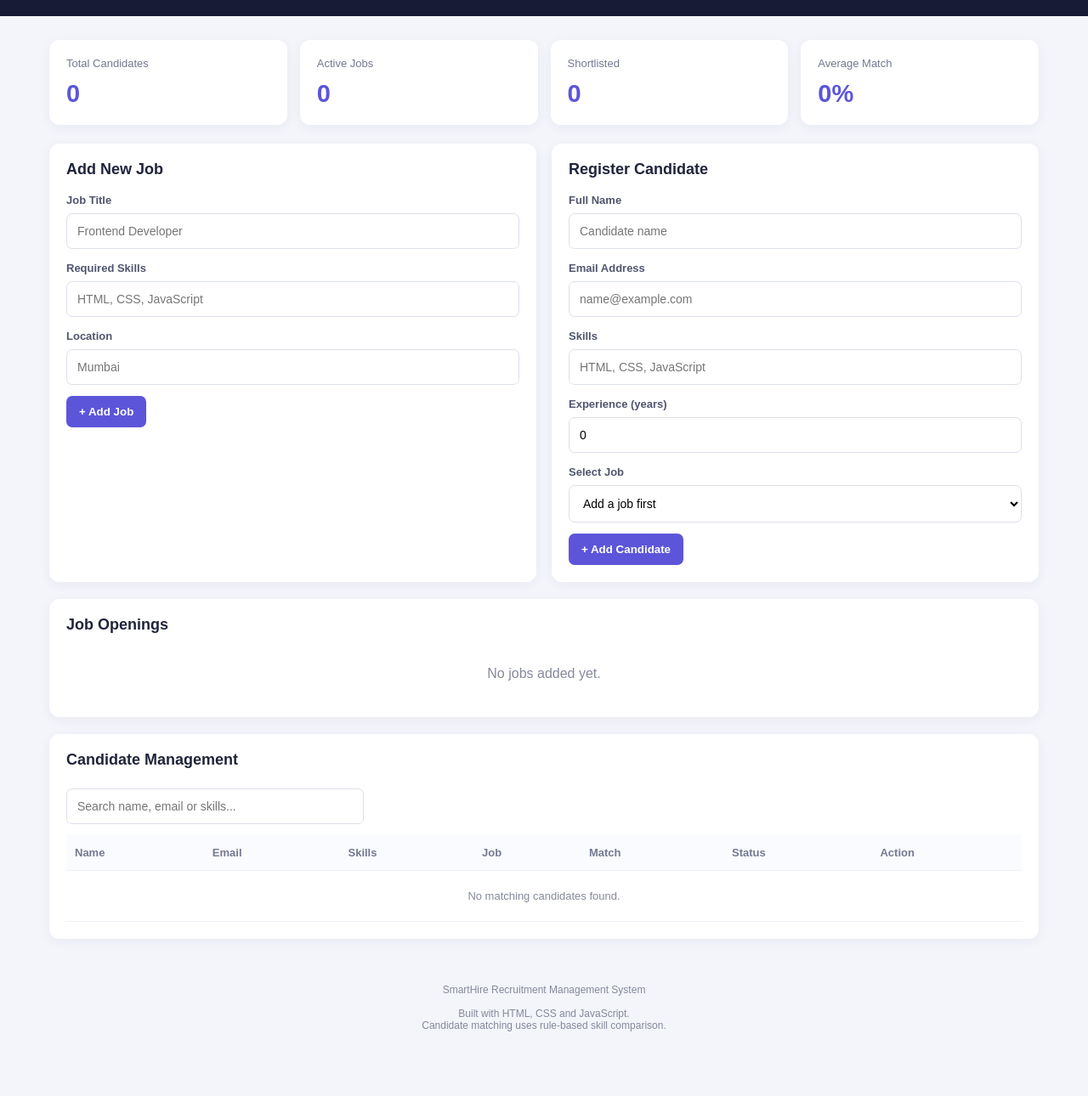
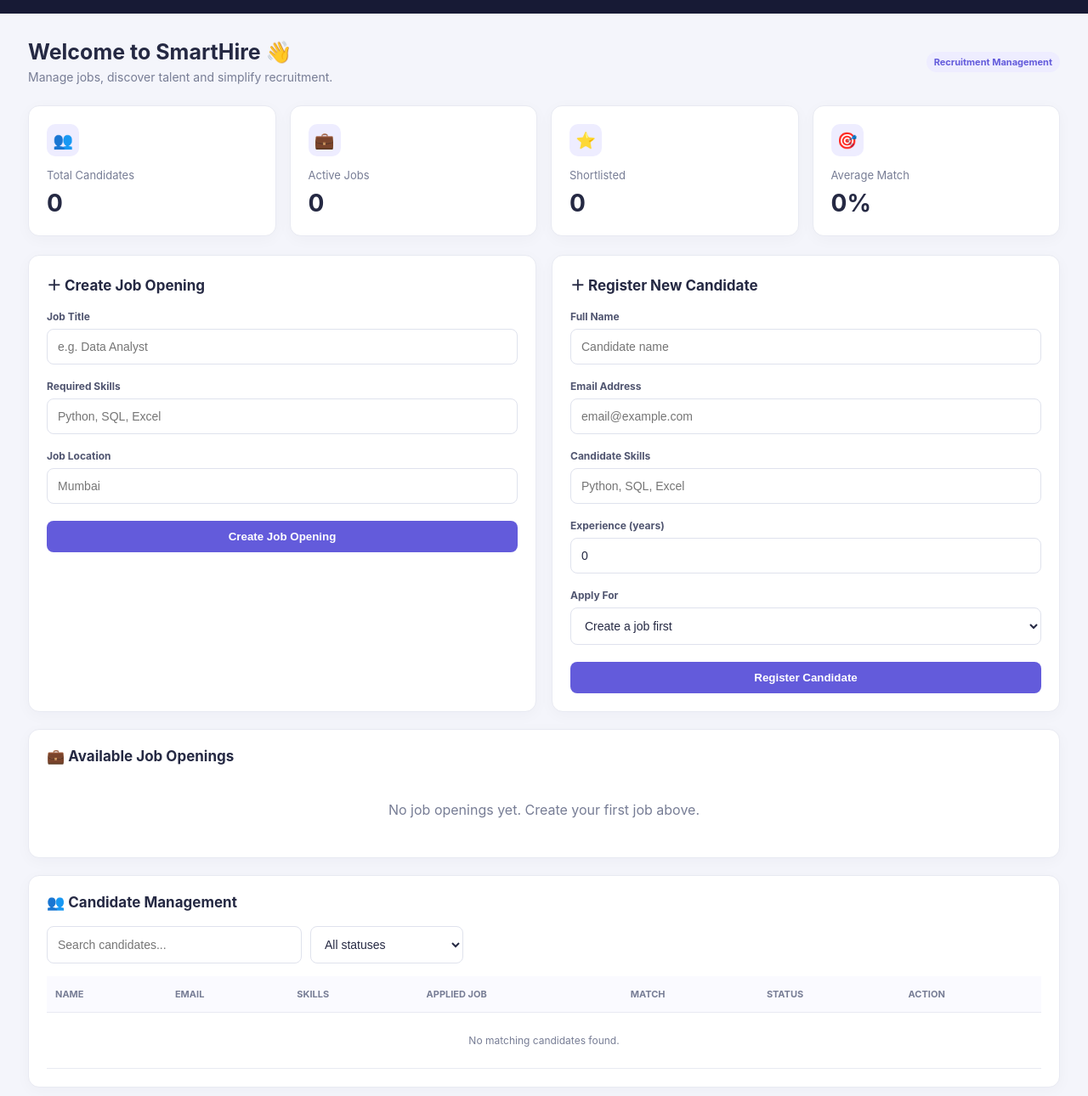
Before and after one commit to priyankapradhan2406/SmartHire, a plain HTML site: page index.html in a window 1280 px wide. Shown: the part 74-1364 px from the top of the page at 85% size. Before the commit the page ends 1313 px from the top, so only its background shows below. Drawn offline with Linux system fonts and the light colour scheme.

Commit message:
Update index.html

```diff
--- a/index.html
+++ b/index.html
@@ -1,131 +1,373 @@
+
 
 <!DOCTYPE html>
 <html lang="en">
 <head>
 <meta charset="UTF-8">
 <meta name="viewport" content="width=device-width, initial-scale=1.0">
-<title>SmartHire - Recruitment Management</title>
+<title>SmartHire | Recruitment Intelligence</title>
+
 <style>
-*{box-sizing:border-box;margin:0;padding:0}
-body{font-family:Arial,sans-serif;background:#f3f5fb;color:#20243a}
-header{background:#171b35;color:white;padding:22px 6%;display:flex;justify-content:space-between;align-items:center;gap:12px;flex-wrap:wrap}
-header h1{font-size:25px}
-header p{color:#c3c8e0;font-size:13px;margin-top:5px}
-main{max-width:1200px;margin:28px auto;padding:0 18px}
-.stats{display:grid;grid-template-columns:repeat(auto-fit,minmax(160px,1fr));gap:15px;margin-bottom:22px}
-.stat,.panel{background:white;border-radius:12px;padding:20px;box-shadow:0 3px 14px #20243a0d}
-.stat p{color:#737990;font-size:13px}
-.stat h2{font-size:29px;margin-top:12px;color:#5c55d9}
-.layout{display:grid;grid-template-columns:1fr 1fr;gap:18px}
-.panel{margin-bottom:20px}
-h3{margin-bottom:16px;font-size:18px}
-label{font-size:13px;font-weight:bold;color:#50556d}
-input,select{width:100%;padding:12px;border:1px solid #dce0ed;border-radius:7px;margin:7px 0 13px;font-size:14px;background:white}
-button{border:0;padding:11px 15px;border-radius:7px;background:#5c55d9;color:white;cursor:pointer;font-weight:bold}
-button:hover{opacity:.88}
-.danger{background:#e64d62}
-.search{max-width:350px}
-.job{padding:13px 0;border-bottom:1px solid #eee;display:flex;justify-content:space-between;gap:10px;align-items:center}
-.job small{display:block;color:#85899a;margin-top:5px}
-.table-wrap{overflow-x:auto}
-table{width:100%;border-collapse:collapse;min-width:680px}
-th,td{text-align:left;padding:13px 10px;border-bottom:1px solid #edf0f5;font-size:13px}
-th{color:#747990;background:#fafbfe}
-.match{font-weight:bold;color:#268a60}
-.empty{text-align:center;padding:22px;color:#85899a}
-footer{text-align:center;color:#85899a;font-size:12px;padding:25px}
-@media(max-width:700px){.layout{grid-template-columns:1fr}header{padding:20px}.stat h2{font-size:24px}}
+:root {
+  --primary: #635bdb;
+  --dark: #171a35;
+  --bg: #f4f5fb;
+  --muted: #777d95;
+  --border: #e8eaf2;
+  --green: #15966b;
+  --red: #df5365;
+}
+
+* { box-sizing: border-box; margin: 0; padding: 0; }
+
+body {
+  font-family: Inter, Arial, sans-serif;
+  background: var(--bg);
+  color: #252943;
+}
+
+header {
+  background: var(--dark);
+  color: white;
+  padding: 20px 5%;
+  display: flex;
+  justify-content: space-between;
+  align-items: center;
+  flex-wrap: wrap;
+  gap: 15px;
+}
+
+.logo { font-size: 25px; font-weight: 800; }
+.logo span { color: #aaa3ff; }
+header p { color: #b9bdd1; font-size: 12px; margin-top: 5px; }
+
+.header-right {
+  background: #292d50;
+  padding: 10px 15px;
+  border-radius: 25px;
+  font-size: 12px;
+}
+
+main { max-width: 1250px; margin: 30px auto; padding: 0 18px; }
+
+.welcome {
+  display: flex;
+  justify-content: space-between;
+  align-items: center;
+  flex-wrap: wrap;
+  gap: 15px;
+  margin-bottom: 25px;
+}
+
+.welcome h2 { font-size: 25px; }
+.welcome p { color: var(--muted); margin-top: 6px; font-size: 14px; }
+
+.stats {
+  display: grid;
+  grid-template-columns: repeat(4, 1fr);
+  gap: 16px;
+  margin-bottom: 22px;
+}
+
+.stat, .panel {
+  background: white;
+  border: 1px solid var(--border);
+  border-radius: 13px;
+  padding: 21px;
+  box-shadow: 0 4px 18px #22254a08;
+}
+
+.stat .icon {
+  width: 38px;
+  height: 38px;
+  border-radius: 10px;
+  background: #eeedff;
+  display: grid;
+  place-items: center;
+  font-size: 19px;
+  margin-bottom: 14px;
+}
+
+.stat p { color: var(--muted); font-size: 13px; }
+.stat h2 { font-size: 28px; margin-top: 8px; }
+
+.layout {
+  display: grid;
+  grid-template-columns: 1fr 1fr;
+  gap: 18px;
+}
+
+.panel { margin-bottom: 20px; }
+h3 { font-size: 17px; margin-bottom: 18px; }
+
+label {
+  display: block;
+  font-size: 12px;
+  font-weight: 700;
+  color: #505570;
+  margin-top: 10px;
+}
+
+input, select {
+  width: 100%;
+  padding: 12px;
+  border: 1px solid #dfe2ed;
+  border-radius: 8px;
+  margin-top: 7px;
+  margin-bottom: 8px;
+  background: white;
+  color: #252943;
+  font-size: 14px;
+}
+
+input:focus, select:focus {
+  outline: 2px solid #d7d3ff;
+  border-color: var(--primary);
+}
+
+button {
+  border: 0;
+  padding: 11px 16px;
+  border-radius: 8px;
+  background: var(--primary);
+  color: white;
+  font-weight: 700;
+  cursor: pointer;
+  transition: .2s;
+}
+
+button:hover { opacity: .88; transform: translateY(-1px); }
+form button { width: 100%; margin-top: 12px; }
+
+.danger { background: var(--red); }
+.success { background: var(--green); }
+.secondary { background: #ecebff; color: var(--primary); }
+
+.job {
+  border: 1px solid var(--border);
+  padding: 15px;
+  border-radius: 10px;
+  margin-top: 10px;
+  display: flex;
+  justify-content: space-between;
+  align-items: center;
+  gap: 12px;
+}
+
+.job small {
+  display: block;
+  color: var(--muted);
+  margin-top: 6px;
+}
+
+.job strong { font-size: 14px; }
+
+.job-actions { display: flex; gap: 7px; }
+
+.job button, .table-wrap button {
+  padding: 8px 10px;
+  font-size: 11px;
+}
+
+.toolbar {
+  display: flex;
+  gap: 10px;
+  flex-wrap: wrap;
+  margin-bottom: 15px;
+}
+
+.toolbar input { max-width: 300px; margin: 0; }
+.toolbar select { max-width: 180px; margin: 0; }
+
+.table-wrap { overflow-x: auto; }
+table { width: 100%; border-collapse: collapse; min-width: 800px; }
+
+th, td {
+  padding: 14px 10px;
+  border-bottom: 1px solid var(--border);
+  text-align: left;
+  font-size: 12px;
+}
+
+th {
+  background: #fafaff;
+  color: var(--muted);
+  font-size: 11px;
+  text-transform: uppercase;
+}
+
+.match { color: var(--green); font-weight: 800; }
+
+.pill {
+  display: inline-block;
+  padding: 5px 9px;
+  border-radius: 20px;
+  background: #eeedff;
+  color: var(--primary);
+  font-size: 11px;
+  font-weight: bold;
+}
+
+.empty {
+  text-align: center;
+  padding: 25px;
+  color: var(--muted);
+}
+
+footer {
+  text-align: center;
+  color: var(--muted);
+  padding: 25px;
+  font-size: 12px;
+}
+
+@media(max-width: 800px) {
+  .stats { grid-template-columns: repeat(2, 1fr); }
+  .layout { grid-template-columns: 1fr; }
+}
+
+@media(max-width: 450px) {
+  .stats { gap: 9px; }
+  .stat { padding: 14px; }
+  .stat h2 { font-size: 23px; }
+  .welcome h2 { font-size: 21px; }
+}
 </style>
 </head>
+
 <body>
 
 <header>
   <div>
-    <h1>SmartHire</h1>
-    <p>Recruitment Management Dashboard</p>
+    <div class="logo">Smart<span>Hire.</span></div>
+    <p>Recruitment Intelligence Platform</p>
   </div>
-  <span>HR Management System</span>
+  <div class="header-right">● HR Dashboard</div>
 </header>
 
 <main>
+
+  <section class="welcome">
+    <div>
+      <h2>Welcome to SmartHire 👋</h2>
+      <p>Manage jobs, discover talent and simplify recruitment.</p>
+    </div>
+    <span class="pill">Recruitment Management</span>
+  </section>
+
   <section class="stats">
-    <div class="stat"><p>Total Candidates</p><h2 id="totalCandidates">0</h2></div>
-    <div class="stat"><p>Active Jobs</p><h2 id="totalJobs">0</h2></div>
-    <div class="stat"><p>Shortlisted</p><h2 id="totalShortlisted">0</h2></div>
-    <div class="stat"><p>Average Match</p><h2 id="averageMatch">0%</h2></div>
+    <div class="stat">
+      <div class="icon">👥</div>
+      <p>Total Candidates</p>
+      <h2 id="totalCandidates">0</h2>
+    </div>
+    <div class="stat">
+      <div class="icon">💼</div>
+      <p>Active Jobs</p>
+      <h2 id="totalJobs">0</h2>
+    </div>
+    <div class="stat">
+      <div class="icon">⭐</div>
+      <p>Shortlisted</p>
+      <h2 id="totalShortlisted">0</h2>
+    </div>
+    <div class="stat">
+      <div class="icon">🎯</div>
+      <p>Average Match</p>
+      <h2 id="averageMatch">0%</h2>
+    </div>
   </section>
 
   <section class="layout">
+
     <div class="panel">
-      <h3>Add New Job</h3>
+      <h3>＋ Create Job Opening</h3>
       <form id="jobForm">
-        <label for="jobTitle">Job Title</label>
-        <input id="jobTitle" required placeholder="Frontend Developer">
+        <label>Job Title</label>
+        <input id="jobTitle" required placeholder="e.g. Data Analyst">
 
-        <label for="jobSkills">Required Skills</label>
-        <input id="jobSkills" required placeholder="HTML, CSS, JavaScript">
+        <label>Required Skills</label>
+        <input id="jobSkills" required placeholder="Python, SQL, Excel">
 
-        <label for="jobLocation">Location</label>
+        <label>Job Location</label>
         <input id="jobLocation" required placeholder="Mumbai">
 
-        <button type="submit">+ Add Job</button>
+        <button type="submit">Create Job Opening</button>
       </form>
     </div>
 
     <div class="panel">
-      <h3>Register Candidate</h3>
+      <h3>＋ Register New Candidate</h3>
       <form id="candidateForm">
-        <label for="candidateName">Full Name</label>
+        <label>Full Name</label>
         <input id="candidateName" required placeholder="Candidate name">
 
-        <label for="candidateEmail">Email Address</label>
-        <input id="candidateEmail" type="email" required placeholder="name@example.com">
+        <label>Email Address</label>
+        <input id="candidateEmail" type="email" required placeholder="email@example.com">
 
-        <label for="candidateSkills">Skills</label>
-        <input id="candidateSkills" required placeholder="HTML, CSS, JavaScript">
+        <label>Candidate Skills</label>
+        <input id="candidateSkills" required placeholder="Python, SQL, Excel">
 
-        <label for="candidateExperience">Experience (years)</label>
+        <label>Experience (years)</label>
         <input id="candidateExperience" type="number" min="0" max="60" value="0" required>
 
-        <label for="candidateJob">Select Job</label>
+        <label>Apply For</label>
         <select id="candidateJob" required>
-          <option value="">Add a job first</option>
+          <option value="">Create a job first</option>
         </select>
 
-        <button type="submit">+ Add Candidate</button>
+        <button type="submit">Register Candidate</button>
       </form>
+    </div>
+
+  </section>
+
+  <section class="panel">
+    <h3>💼 Available Job Openings</h3>
+    <div id="jobList">
+      <p class="empty">No job openings yet.</p>
     </div>
   </section>
 
   <section class="panel">
-    <h3>Job Openings</h3>
-    <div id="jobList"><p class="empty">No jobs added yet.</p></div>
-  </section>
+    <h3>👥 Candidate Management</h3>
 
-  <section class="panel">
-    <h3>Candidate Management</h3>
-    <input id="searchCandidates" class="search" placeholder="Search name, email or skills...">
+    <div class="toolbar">
+      <input id="searchCandidates" placeholder="Search candidates...">
+      <select id="statusFilter">
+        <option value="All">All statuses</option>
+        <option value="Under Review">Under Review</option>
+        <option value="Shortlisted">Shortlisted</option>
+        <option value="Rejected">Rejected</option>
+      </select>
+    </div>
 
     <div class="table-wrap">
       <table>
         <thead>
           <tr>
-            <th>Name</th><th>Email</th><th>Skills</th>
-            <th>Job</th><th>Match</th><th>Status</th><th>Action</th>
+            <th>Name</th>
+            <th>Email</th>
+            <th>Skills</th>
+            <th>Applied Job</th>
+            <th>Match</th>
+            <th>Status</th>
+            <th>Action</th>
           </tr>
         </thead>
         <tbody id="candidateTable">
-          <tr><td colspan="7" class="empty">No candidates registered yet.</td></tr>
+          <tr><td colspan="7" class="empty">No candidates registered.</td></tr>
         </tbody>
       </table>
     </div>
   </section>
+
 </main>
 
 <footer>
-  SmartHire Recruitment Management System
-  <br><br>Built with HTML, CSS and JavaScript.
-  <br>Candidate matching uses rule-based skill comparison.
+  SmartHire Recruitment Intelligence Platform<br><br>
+  Built using HTML, CSS and JavaScript.<br>
+  Skill matching uses rule-based comparison, not a trained AI model.
 </footer>
 
 <script>
@@ -133,13 +375,10 @@ footer{text-align:center;color:#85899a;font-size:12px;padding:25px}
 
 const $ = id => document.getElementById(id);
 
-function makeId() {
-  return (window.crypto && crypto.randomUUID)
-    ? crypto.randomUUID()
-    : "id-" + Date.now() + "-" + Math.random().toString(16).slice(2);
-}
+const STORAGE_JOBS = "smartHireJobs";
+const STORAGE_CANDIDATES = "smartHireCandidates";
 
-function loadArray(key) {
+function loadData(key) {
   try {
     const data = JSON.parse(localStorage.getItem(key) || "[]");
     return Array.isArray(data) ? data : [];
@@ -148,33 +387,42 @@ function loadArray(key) {
   }
 }
 
-let jobs = loadArray("smartHireJobs");
-let candidates = loadArray("smartHireCandidates");
+let jobs = loadData(STORAGE_JOBS);
+let candidates = loadData(STORAGE_CANDIDATES);
+
+function makeId() {
+  return window.crypto?.randomUUID?.() ||
+    "id-" + Date.now() + "-" + Math.random().toString(36).slice(2);
+}
 
 function saveData() {
   try {
-    localStorage.setItem("smartHireJobs", JSON.stringify(jobs));
-    localStorage.setItem("smartHireCandidates", JSON.stringify(candidates));
+    localStorage.setItem(STORAGE_JOBS, JSON.stringify(jobs));
+    localStorage.setItem(STORAGE_CANDIDATES, JSON.stringify(candidates));
   } catch (error) {
-    alert("Your browser could not save the data. Check available storage.");
+    alert("Could not save data in this browser.");
   }
 }
 
 function escapeHTML(value) {
   return String(value ?? "").replace(/[&<>"']/g, char => ({
-    "&":"&amp;",
-    "<":"&lt;",
-    ">":"&gt;",
-    '"':"&quot;",
-    "'":"&#39;"
+    "&": "&amp;",
+    "<": "&lt;",
+    ">": "&gt;",
+    '"': "&quot;",
+    "'": "&#39;"
   })[char]);
+}
+
+function normalizeSkill(skill) {
+  return skill.trim().toLowerCase().replace(/\s+/g, " ");
 }
 
 function getSkills(value) {
   return [...new Set(
     String(value || "")
       .split(",")
-      .map(skill => skill.trim().toLowerCase())
+      .map(normalizeSkill)
       .filter(Boolean)
   )];
 }
@@ -185,13 +433,13 @@ function calculateMatch(candidate, job) {
   const required = getSkills(job.skills);
   const available = getSkills(candidate.skills);
 
-  if (required.length === 0) return 0;
+  if (!required.length) return 0;
 
   const matched = required.filter(skill =>
     available.includes(skill)
   ).length;
 
-  return Math.round((matched / required.length) * 100);
+  return Math.round(matched / required.length * 100);
 }
 
 function updateDashboard() {
@@ -201,13 +449,15 @@ function updateDashboard() {
   });
 
   const average = scores.length
-    ? Math.round(scores.reduce((total, score) => total + score, 0) / scores.length)
+    ? Math.round(scores.reduce((sum, score) => sum + score, 0) / scores.length)
     : 0;
 
   $("totalCandidates").textContent = candidates.length;
   $("totalJobs").textContent = jobs.length;
+
   $("totalShortlisted").textContent =
     candidates.filter(c => c.status === "Shortlisted").length;
+
   $("averageMatch").textContent = average + "%";
 }
 
@@ -217,26 +467,28 @@ function renderJobs() {
       <div class="job">
         <div>
           <strong>${escapeHTML(job.title)}</strong>
-          <small>${escapeHTML(job.location)} · ${escapeHTML(job.skills)}</small>
+          <small>📍 ${escapeHTML(job.location)}</small>
+          <small>Skills: ${escapeHTML(job.skills)}</small>
         </div>
-        <button type="button" class="danger"
-          data-action="delete-job" data-id="${escapeHTML(job.id)}">
-          Delete
-        </button>
+        <div class="job-actions">
+          <button class="danger" data-action="delete-job"
+            data-id="${escapeHTML(job.id)}">Delete</button>
+        </div>
       </div>
     `).join("")
-    : '<p class="empty">No jobs added yet.</p>';
+    : '<p class="empty">No job openings yet. Create your first job above.</p>';
 
   $("candidateJob").innerHTML = jobs.length
     ? '<option value="">Select a job</option>' +
       jobs.map(job => `
         <option value="${escapeHTML(job.id)}">${escapeHTML(job.title)}</option>
       `).join("")
-    : '<option value="">Add a job first</option>';
+    : '<option value="">Create a job first</option>';
 }
 
 function renderCandidates() {
   const query = $("searchCandidates").value.trim().toLowerCase();
+  const status = $("statusFilter").value;
 
   const filtered = candidates.filter(candidate => {
     const searchable = [
@@ -245,7 +497,8 @@ function renderCandidates() {
       candidate.skills
     ].join(" ").toLowerCase();
 
-    return searchable.includes(query);
+    return searchable.includes(query) &&
+      (status === "All" || candidate.status === status);
   });
 
   $("candidateTable").innerHTML = filtered.length
@@ -258,20 +511,20 @@ function renderCandidates() {
             <td><strong>${escapeHTML(candidate.name)}</strong></td>
             <td>${escapeHTML(candidate.email)}</td>
             <td>${escapeHTML(candidate.skills)}</td>
-            <td>${escapeHTML(job ? job.title : "Job unavailable")}</td>
+            <td>${escapeHTML(job?.title || "Unavailable")}</td>
             <td class="match">${score}%</td>
             <td>
-              <select aria-label="Candidate status"
-                data-action="change-status" data-id="${escapeHTML(candidate.id)}">
+              <select data-action="status"
+                data-id="${escapeHTML(candidate.id)}"
+                aria-label="Candidate status">
                 <option value="Under Review" ${candidate.status === "Under Review" ? "selected" : ""}>Under Review</option>
                 <option value="Shortlisted" ${candidate.status === "Shortlisted" ? "selected" : ""}>Shortlisted</option>
+                <option value="Rejected" ${candidate.status === "Rejected" ? "selected" : ""}>Rejected</option>
               </select>
             </td>
             <td>
-              <button type="button" class="danger"
-                data-action="delete-candidate" data-id="${escapeHTML(candidate.id)}">
-                Delete
-              </button>
+              <button class="danger" data-action="delete-candidate"
+                data-id="${escapeHTML(candidate.id)}">Delete</button>
             </td>
           </tr>
         `;
@@ -289,33 +542,41 @@ function refresh() {
 $("jobForm").addEventListener("submit", event => {
   event.preventDefault();
 
-  const job = {
+  const title = $("jobTitle").value.trim();
+  const skills = $("jobSkills").value.trim();
+  const location = $("jobLocation").value.trim();
+
+  if (!title || !skills || !location) {
+    alert("Please complete all job fields.");
+    return;
+  }
+
+  jobs.push({
     id: makeId(),
-    title: $("jobTitle").value.trim(),
-    skills: $("jobSkills").value.trim(),
-    location: $("jobLocation").value.trim()
-  };
+    title,
+    skills,
+    location
+  });
 
-  if (!job.title || !job.skills || !job.location) return;
-
-  jobs.push(job);
   $("jobForm").reset();
   refresh();
+  alert("Job opening created successfully!");
 });
 
 $("candidateForm").addEventListener("submit", event => {
   event.preventDefault();
 
   const jobId = $("candidateJob").value;
+  const email = $("candidateEmail").value.trim().toLowerCase();
 
   if (!jobs.some(job => job.id === jobId)) {
     alert("Please select a valid job.");
     return;
   }
 
-  const email = $("candidateEmail").value.trim().toLowerCase();
-
-  if (candidates.some(c => c.email.toLowerCase() === email)) {
+  if (candidates.some(candidate =>
+    candidate.email.toLowerCase() === email
+  )) {
     alert("This email is already registered.");
     return;
   }
@@ -332,9 +593,9 @@ $("candidateForm").addEventListener("submit", event => {
 
   $("candidateForm").reset();
   refresh();
+  alert("Candidate registered successfully!");
 });
 
-// One delegated click handler for all Delete buttons.
 document.addEventListener("click", event => {
   const button = event.target.closest("button[data-action]");
   if (!button) return;
@@ -343,36 +604,27 @@ document.addEventListener("click", event => {
   const action = button.dataset.action;
 
   if (action === "delete-candidate") {
-    if (!candidates.some(c => c.id === id)) {
-      alert("Candidate not found.");
-      return;
-    }
-
-    if (!confirm("Are you sure you want to delete this candidate?")) return;
+    if (!confirm("Delete this candidate?")) return;
 
     candidates = candidates.filter(c => c.id !== id);
     refresh();
-    alert("Candidate deleted successfully!");
   }
 
   if (action === "delete-job") {
     if (candidates.some(c => c.jobId === id)) {
-      alert("This job has candidates. Delete or reassign them first.");
+      alert("This job has candidates. Delete those candidates first.");
       return;
     }
 
-    if (!jobs.some(j => j.id === id)) return;
-    if (!confirm("Are you sure you want to delete this job?")) return;
+    if (!confirm("Delete this job opening?")) return;
 
     jobs = jobs.filter(j => j.id !== id);
     refresh();
-    alert("Job deleted successfully!");
   }
 });
 
-// Update candidate status.
 document.addEventListener("change", event => {
-  const select = event.target.closest('select[data-action="change-status"]');
+  const select = event.target.closest('select[data-action="status"]');
   if (!select) return;
 
   const candidate = candidates.find(c => c.id === select.dataset.id);
@@ -383,8 +635,10 @@ document.addEventListener("change", event => {
 });
 
 $("searchCandidates").addEventListener("input", renderCandidates);
+$("statusFilter").addEventListener("change", renderCandidates);
 
 refresh();
 </script>
+
 </body>
 </html>
```
